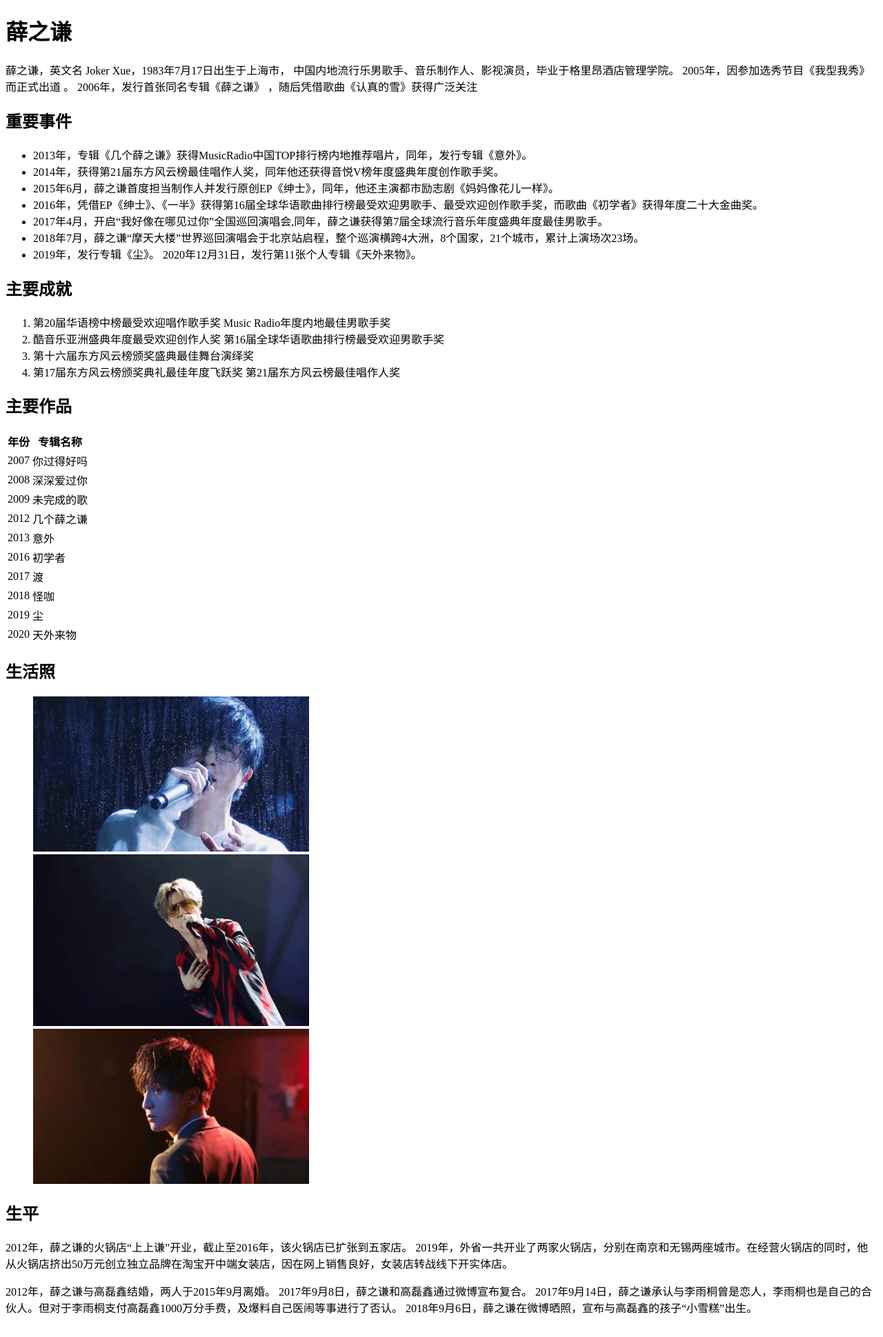
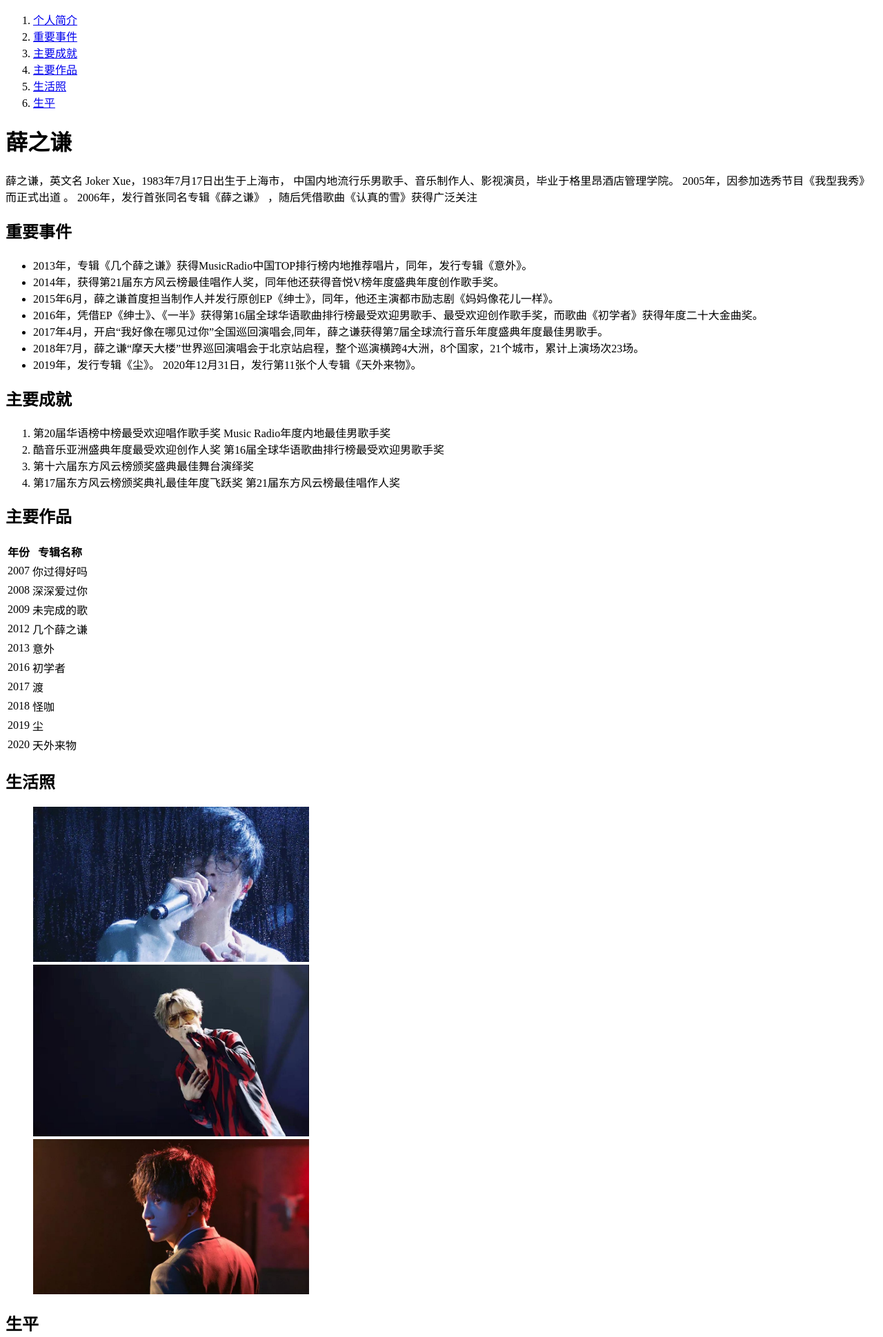
Before and after one commit to bravoch/html-task, a plain HTML site: page dist/index.html in a window 1280 px wide. Shown: the top 1939 px of the page at 69% size. Drawn offline with Linux system fonts and the light colour scheme.

Commit message:
第一次修改

```diff
--- a/dist/index.html
+++ b/dist/index.html
@@ -8,7 +8,19 @@
     <style>img{max-width: 100%;}</style>
   </head>
   <body>
-    <h1>薛之谦</h1>
+
+    <nav>
+        <ol>
+            <li><a href="#joker">个人简介</a></li>
+            <li><a href="#events">重要事件</a></li>
+            <li><a href="#achievement">主要成就</a></li>
+            <li><a href="#work">主要作品</a></li>
+            <li><a href="#pictures">生活照</a></li>
+            <li><a href="#life">生平</a></li>
+        </ol>
+    </nav>
+
+    <h1 id="joker">薛之谦</h1>
     <p>
       薛之谦，英文名 Joker Xue，1983年7月17日出生于上海市，
       中国内地流行乐男歌手、音乐制作人、影视演员，毕业于格里昂酒店管理学院。
@@ -16,7 +28,7 @@
       2006年，发行首张同名专辑《薛之谦》 ，随后凭借歌曲《认真的雪》获得广泛关注
     </p>
 
-    <h2>重要事件</h2>
+    <h2 id="events">重要事件</h2>
 
     <ul>
       <li>
@@ -43,7 +55,7 @@
       </li>
     </ul>
 
-    <h2>主要成就</h2>
+    <h2 id="achievement">主要成就</h2>
 
     <ol>
       <li>
@@ -59,7 +71,7 @@
       </li>
     </ol>
 
-    <h2>主要作品</h2>
+    <h2 id="work">主要作品</h2>
 
     <table>
       <thead>
@@ -101,16 +113,16 @@
         </tr>
       </tbody></table></body>
 
-      <h2>
+      <h2 id="pictures">
           生活照
         </h2>
 <ul>
-    <div><img src="/1.106c6bd6.jpg" alt="图一" width="400"></div>
-    <div><img src="/2.adddeb7c.jpg" alt="图二" width="400"></div>
-    <div><img src="/3.993a564c.jpg" alt="图三" width="400"></div>
+    <div><a href="/images\1.jpg" target="_blank"><img src="/images\1.jpg" alt="图一" width="400"></a></div>
+    <div><a href="/images\1.jpg" target="_blank"><img src="/2.adddeb7c.jpg" alt="图二" width="400"></a></div>
+    <div><a href="/images\1.jpg" target="_blank"><img src="/3.993a564c.jpg" alt="图三" width="400"></a></div>
 </ul>
 
-<h2>
+<h2 id="life">
     生平
 </h2>
 
```
Also changed, not shown: index.html (+21 -9 lines), dist/images/1.jpg (added).
